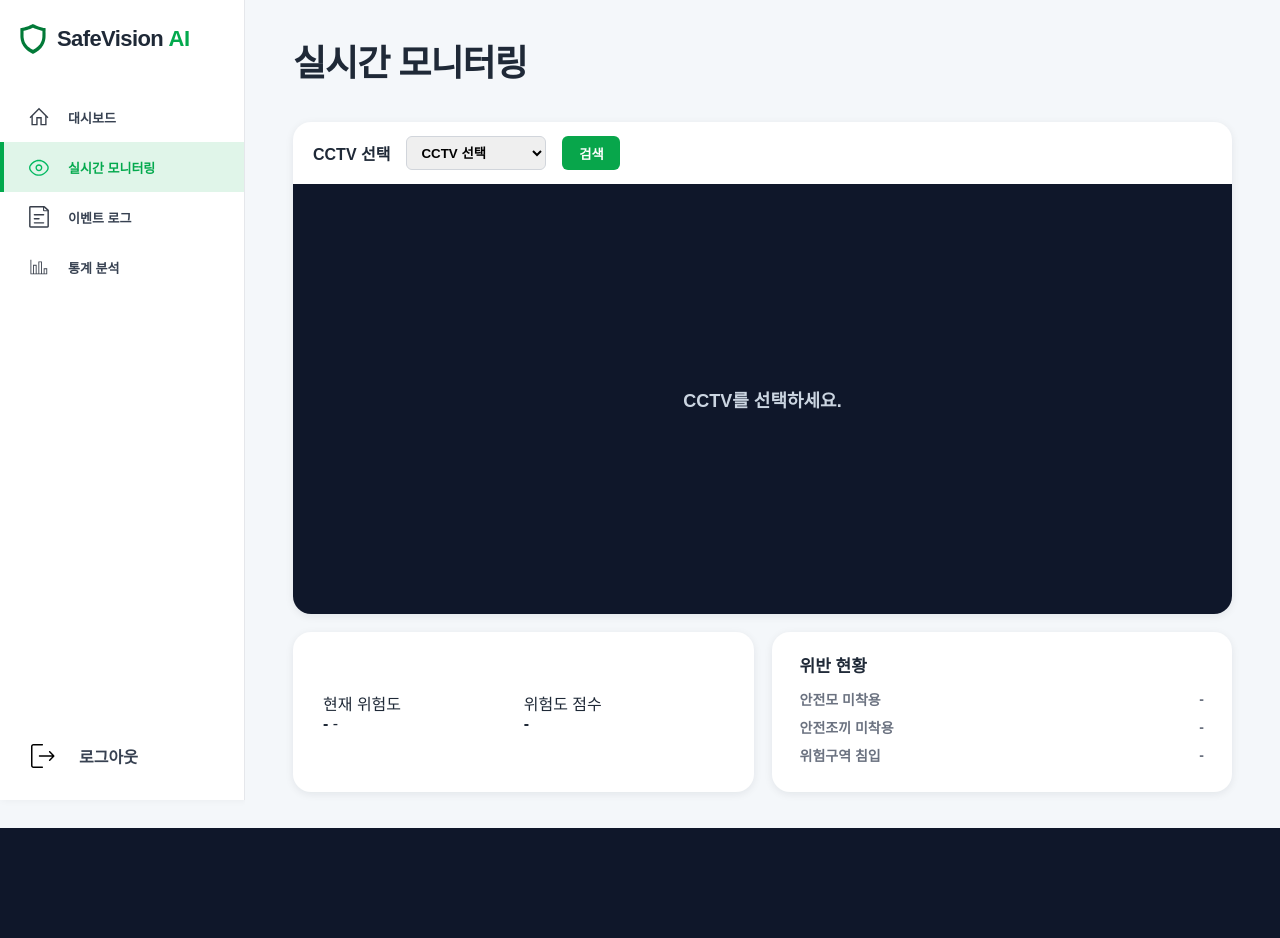
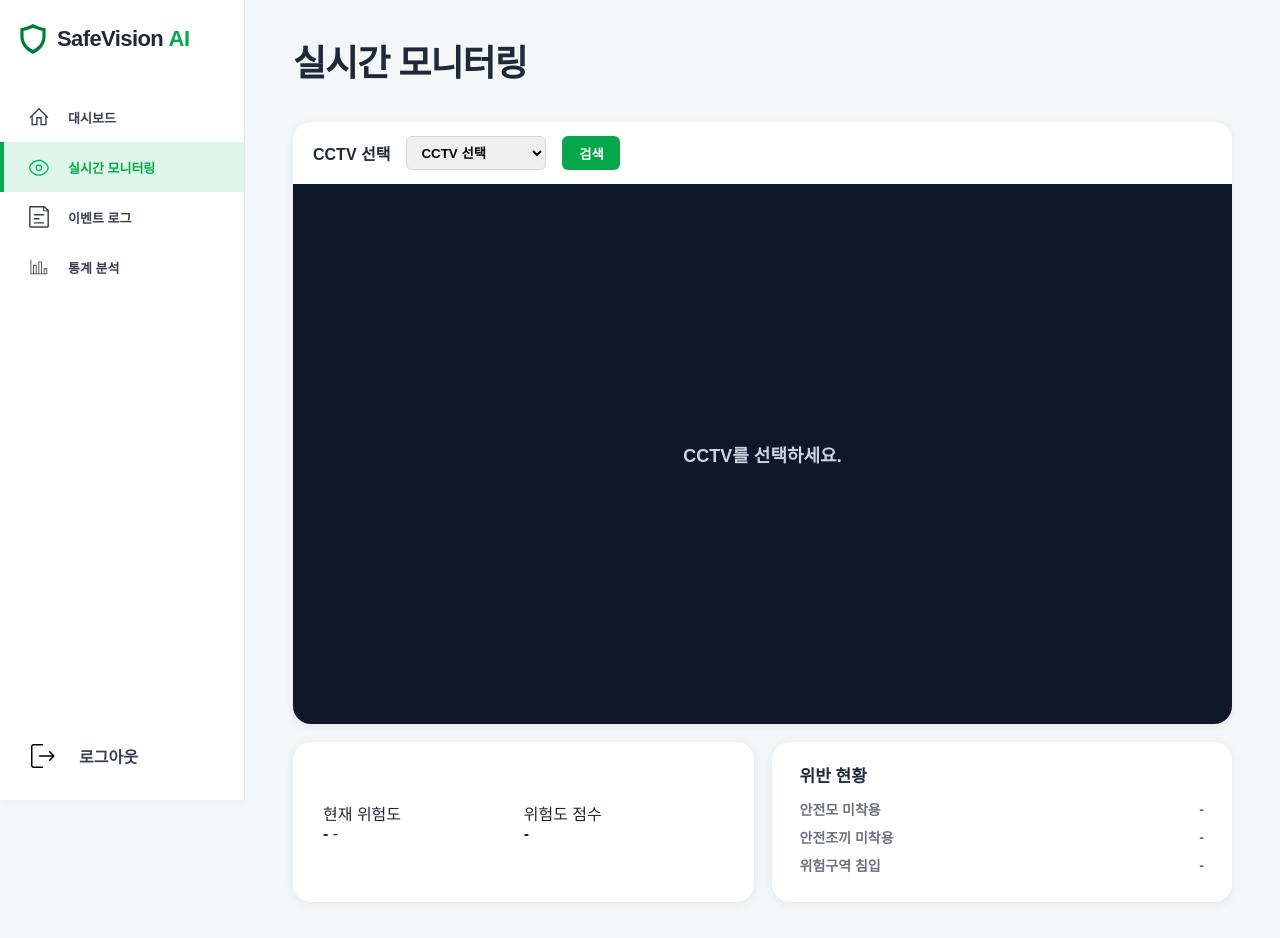
Before and after one commit to shin480/SafeVision-AI, a Flask app: page /monitoring in a window 1280 px wide. Before the commit the page ends 828 px from the top, so only its background shows below. Run offline with Flask 3, Linux system fonts and the light colour scheme; data that the repository does not hold is empty; some web fonts are replaced.

Commit message:
영상크기좀키움

```diff
--- a/static/css/monitoring.css
+++ b/static/css/monitoring.css
@@ -81,7 +81,7 @@ body {
 
 .video-box {
   width: 100%;
-  height: 430px;
+  height: 540px;
   background: #0f172a;
   display: flex;
   align-items: center;
```
